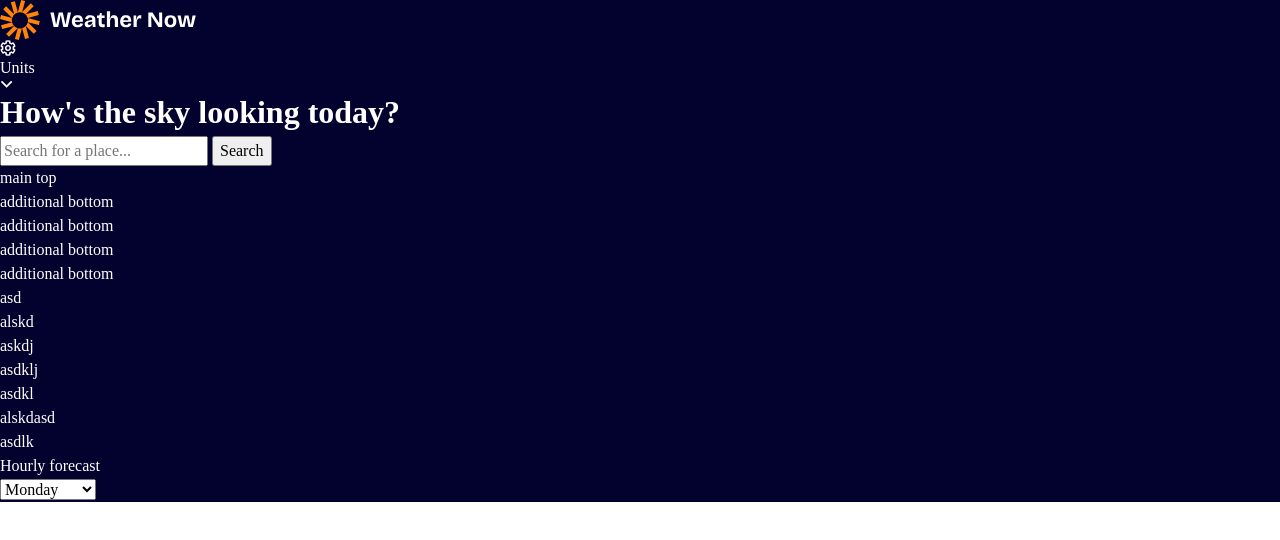
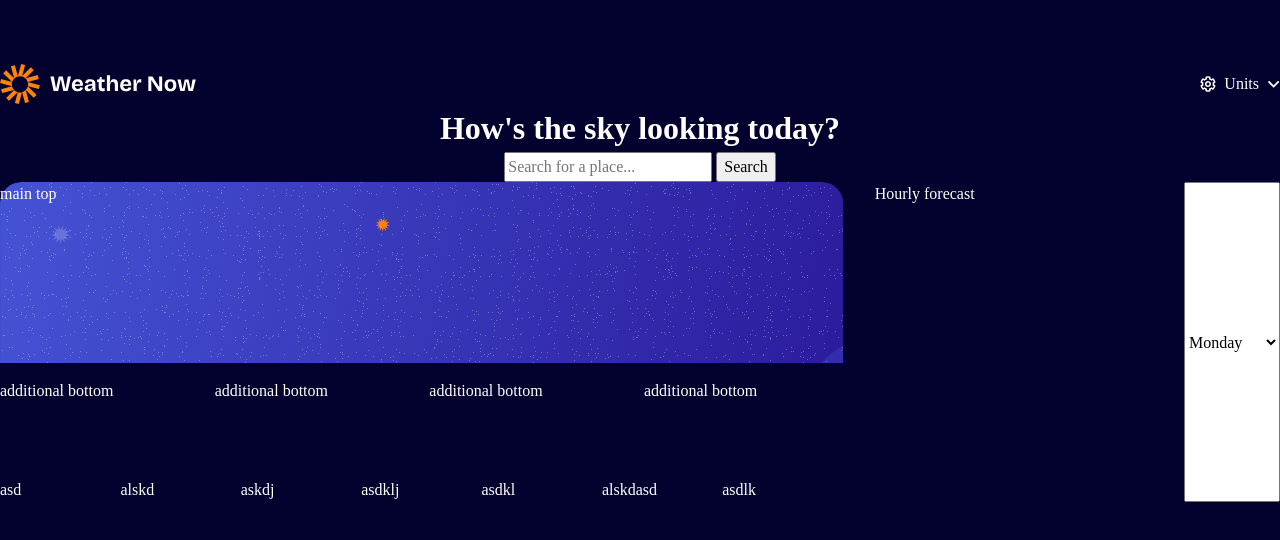
Before and after one commit to Airadoz/weather_app, a plain HTML site: page index.html in a window 1280 px wide. Drawn offline with Linux system fonts and the light colour scheme; a script that the page names is missing.

Commit message:
added general layout for blocks. Header, main city information etc

```diff
--- a/styles.css
+++ b/styles.css
@@ -90,7 +90,88 @@ h6 {
     --blue-700: hsl(248, 70%, 36%);
 }
 
+body {
+    background-color: var(--neutral-900);
+}
+
 .outer_wrapper {
-    background-color: var(--neutral-900);
     color: white;
+    height: 100vh;
+    max-width: 1440px;
+    margin: 4rem auto;
 }
+
+header {
+    display: flex;
+    justify-content: space-between;
+}
+
+.settings {
+    display: flex;
+    justify-content: center;
+    align-items: center;
+    gap: 0.5rem;
+    cursor: pointer;
+}
+
+.wrapper {
+    .top {
+        display: flex;
+        justify-content: center;
+        align-items: center;
+        flex-direction: column;
+    }
+
+    main {
+        display: grid;
+        grid-template-columns: repeat(6, 1fr);
+        gap: 2rem;
+
+        .left {
+            display: grid;
+            grid-template-columns: repeat(4, 1fr);
+            grid-template-rows: repeat(3, 1fr);
+            grid-column: span 4;
+
+            gap: 1rem;
+
+            .main-info-wrapper {
+                grid-column: span 4;
+                grid-row: span 2;
+                background-image: url(./assets/images/bg-today-large.svg);
+                background-repeat: no-repeat;
+                /* width: 100%; */
+                background-size: cover;
+            }
+            .additional-info-wrapper {
+                display: grid;
+                grid-template-columns: subgrid;
+                grid-column: span 4;
+
+                .item {
+                    display: flex;
+                    gap: 1rem;
+                    padding: 1 rem;
+                }
+            }
+            .forecast-wrapper {
+                display: grid;
+                grid-template-columns: repeat(7, 1fr);
+                grid-column: span 4;
+            }
+        }
+        .right {
+            grid-column: span 2;
+
+            .hourly-forecast-wrapper {
+                display: grid;
+                grid-template-rows: repeat(auto-fit, minmax(min(320px), 1fr));
+            }
+
+            .days {
+                display: flex;
+                justify-content: space-between;
+            }
+        }
+    }
+}
```
